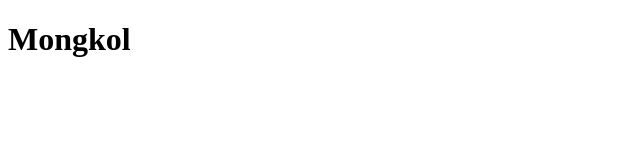
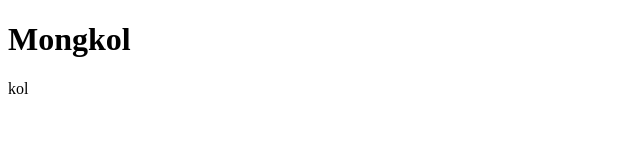
Before and after one commit to Kolsrp/HelloDog, a plain HTML site: page index.html in a window 1280 px wide. Shown: the full height of the page, 0-640 px from the left. Drawn offline with Linux system fonts and the light colour scheme.

Commit message:
new branch creaded

```diff
--- a/index.html
+++ b/index.html
@@ -7,5 +7,6 @@
 </head>
 <body>
     <h1>Mongkol</h1>
+    <p>kol</p>
 </body>
 </html>
```
